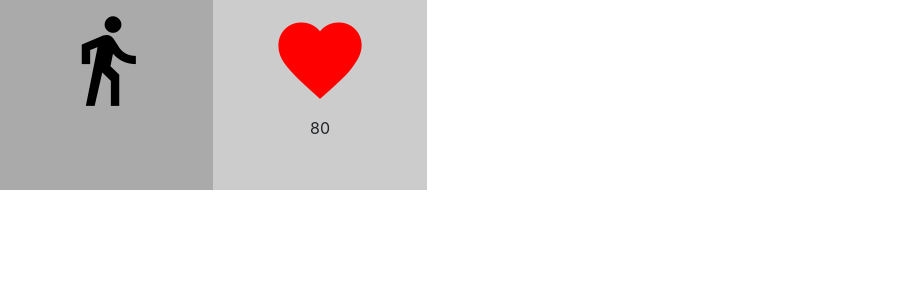
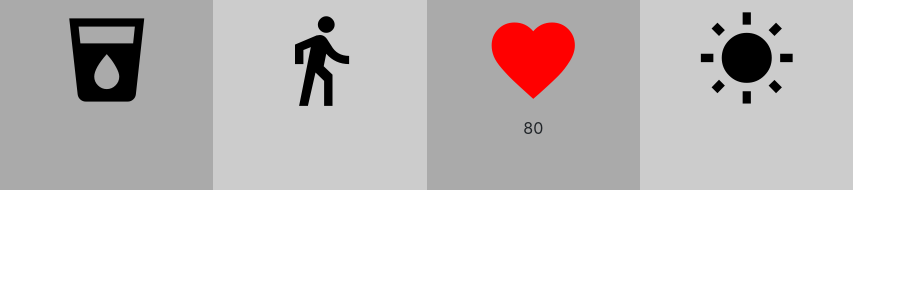
Before and after one commit to julie-desvaux/konexio_elsy, a React (Create React App) app: page / in a window 1280 px wide. Shown: the top 300 px of the page, without its empty margins (0-916 px from the left). Built offline with nearby package versions, Linux system fonts and the light colour scheme.

Commit message:
add Sun and Water

```diff
--- a/src/App.js
+++ b/src/App.js
@@ -1,6 +1,8 @@
 import React from 'react';
-import Person from './components/Person'
+import Water from './components/Water';
+import Person from './components/Person';
 import HeartRate from './components/HeartRate';
+import Sun from './components/Sun';
 
 const MIN_TEMPERATURE = -20;
 const MAX_TEMPERATURE = 40;
@@ -15,8 +17,10 @@ class App extends React.Component {
       <>
         <div className="container-fluid">
           <div className="row">
+            <Water />
             <Person />
             <HeartRate heart={MIN_HEART}/>
+            <Sun />
           </div>
         </div>
       </>
--- /dev/null
+++ b/src/components/Sun.js
@@ -0,0 +1,16 @@
+import React from 'react';
+import Icone from './core/Icone'
+
+class Sun extends React.Component {
+    render() {
+        return (
+            <>
+                <div className="box col-md-2 col-6">
+                    <Icone icone={'wb_sunny'}/>
+                </div>
+            </>
+        );
+    }
+}
+
+export default Sun;
--- /dev/null
+++ b/src/components/Water.js
@@ -0,0 +1,16 @@
+import React from 'react';
+import Icone from './core/Icone'
+
+class Water extends React.Component {
+    render() {
+        return (
+            <>
+                <div className="box col-md-2 col-6">
+                    <Icone icone={'local_drink'}/>
+                </div>
+            </>
+        );
+    }
+}
+
+export default Water;
```
